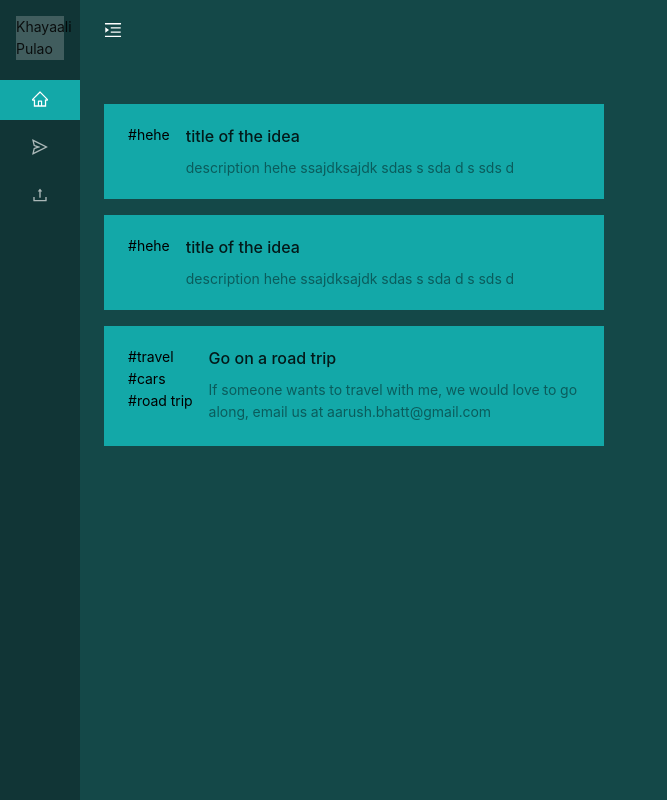
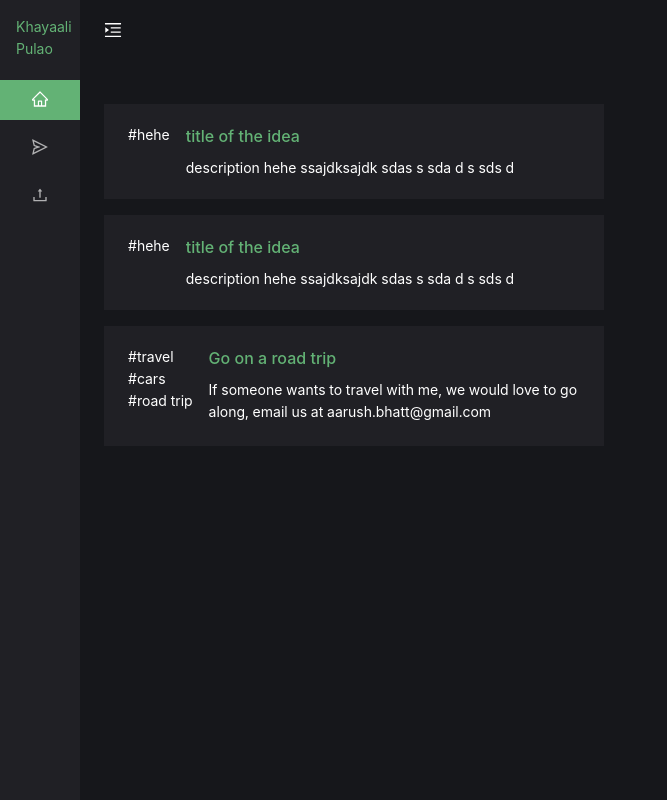
Before and after one commit to sloorush/khayaali-pulao, a React (Create React App) app: page / in a window 1280 px wide. Shown: the whole page, without its empty margins (0-667 px from the left). Built offline with nearby package versions, Linux system fonts and the light colour scheme.

Commit message:
changed primary color

```diff
--- a/craco.config.js
+++ b/craco.config.js
@@ -7,7 +7,7 @@ module.exports = {
             options: {
                 lessLoaderOptions: {
                     lessOptions: {
-                        modifyVars: { "@primary-color": "#13a8a8" },
+                        modifyVars: { "@primary-color": "#63B275" },
                         javascriptEnabled: true,
                     },
                 },
--- a/src/App.js
+++ b/src/App.js
@@ -28,14 +28,14 @@ const App = () => {
                     trigger={null}
                     collapsible
                     collapsed={collapsed}
-                    style={{ background: "#113536" }}
+                    style={{ background: "#202025" }}
                 >
                     <div className="logo">Khayaali Pulao</div>
                     <Menu
                         theme="dark"
                         mode="inline"
                         defaultSelectedKeys={["1"]}
-                        style={{ background: "#113536" }}
+                        style={{ background: "#202025" }}
                     >
                         <Menu.Item
                             key="1"
@@ -77,12 +77,11 @@ const App = () => {
                         className="site-layout-background"
                         style={{
                             padding: 24,
-                            minHeight: "280px",
                         }}
                     >
                         <Switch>
                             <Route path="/" component={Home} />
-                        </Switch>{" "}
+                        </Switch>
                     </Content>
                 </Layout>
             </Layout>
--- /dev/null
+++ b/src/components/ideaCard/ideaCard.css
@@ -0,0 +1,7 @@
+.ant-card-meta-description {
+    color: #ffffff;
+}
+
+.ant-card-meta-title {
+    color: #63b275;
+}
--- a/src/components/ideaCard/ideaCard.jsx
+++ b/src/components/ideaCard/ideaCard.jsx
@@ -1,5 +1,6 @@
 import React, { useState } from "react";
 import { Card } from "antd";
+import "./ideaCard.css";
 
 const { Meta } = Card;
 
@@ -9,12 +10,12 @@ const IdeaCard = ({ title, description, tags = ["hehe"] }) => {
     return (
         <>
             <Card
-                style={{ maxWidth: 500, marginTop: 16 }}
+                style={{ maxWidth: 500, marginTop: 16, color: "#ffffff" }}
                 loading={loading}
                 bodyStyle={{
-                    backgroundColor: "#13a8a8",
+                    backgroundColor: "#202025",
                     border: "none",
-                    color: "#000",
+                    color: "#fff",
                     cursor: "progress",
                 }}
                 onClick={() => setLoading(!loading)}
--- a/src/index.css
+++ b/src/index.css
@@ -5,14 +5,15 @@ body {
         "Helvetica Neue", sans-serif;
     -webkit-font-smoothing: antialiased;
     -moz-osx-font-smoothing: grayscale;
+    color: #fff;
 }
 
 .logo {
-    background: rgba(255, 255, 255, 0.2);
+    color: #63b275;
     margin: 16px;
 }
 .trigger:hover {
-    color: #84e2d8;
+    color: #63b275;
 }
 
 .trigger {
@@ -24,6 +25,6 @@ body {
 }
 
 .site-layout .site-layout-background {
-    background: #144848;
+    background: #16171b;
     color: #fff;
 }
--- a/src/pages/home/home.css
+++ b/src/pages/home/home.css
@@ -3,6 +3,7 @@
     flex-wrap: wrap;
     justify-content: space-evenly;
     flex-direction: row;
+    color: #ffffff;
 }
 
 .ant-card {
```
